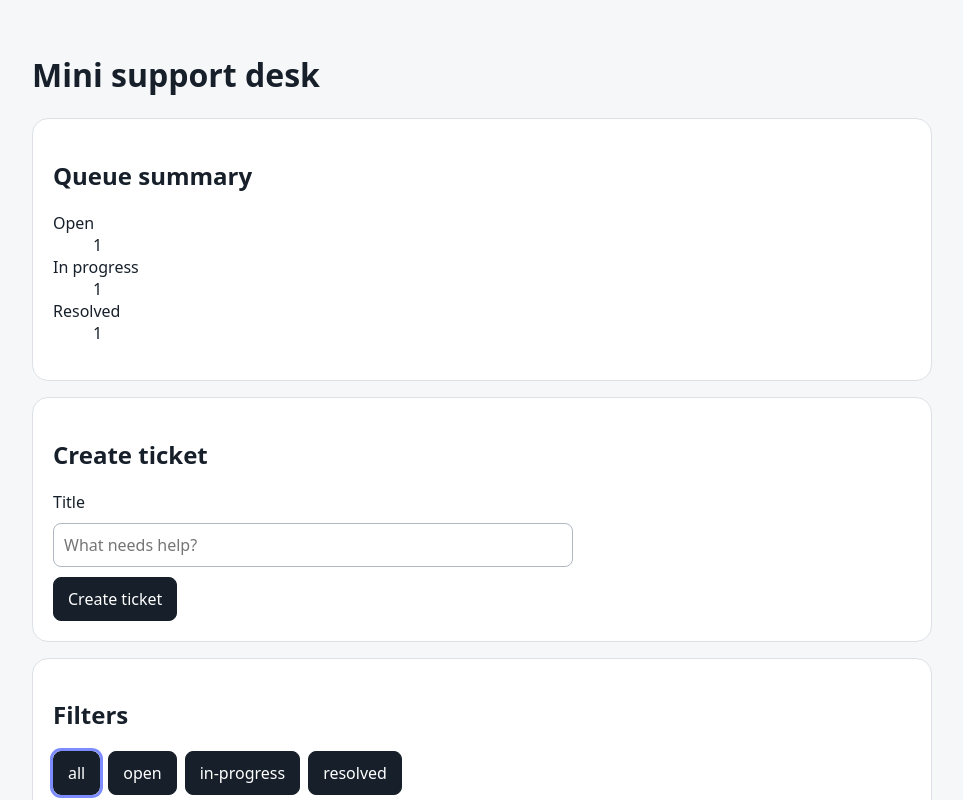
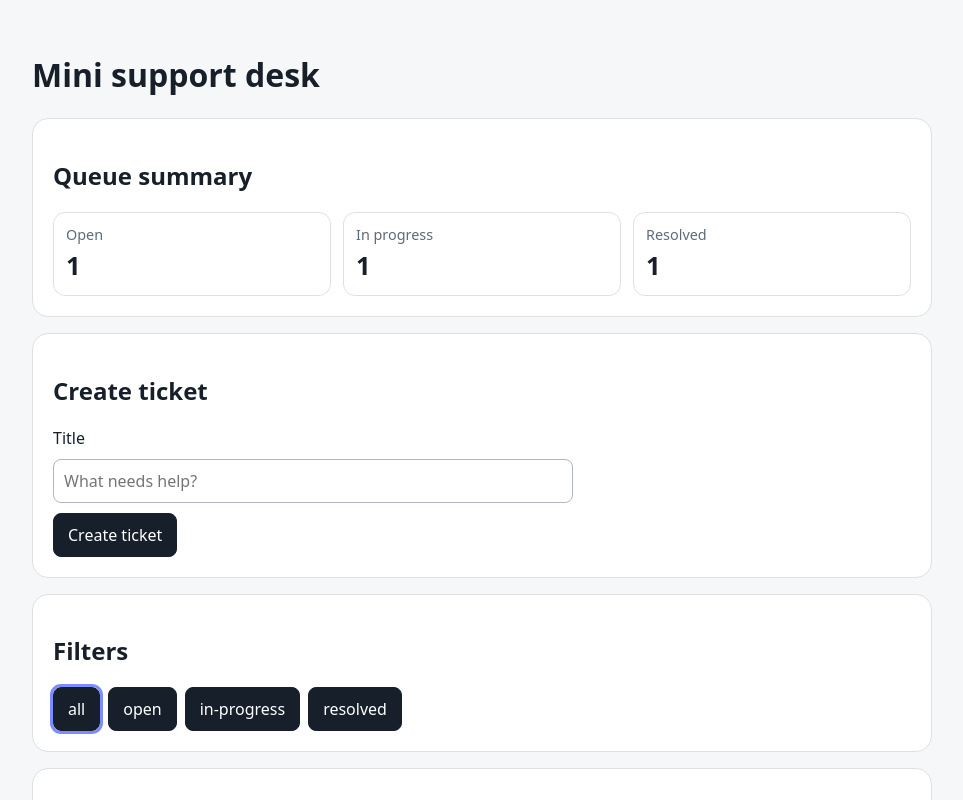
Before and after one commit to anselmdk/feature-spec-md-demo, a React (Vite) app: page / in a window 1280 px wide. Shown: the top 800 px of the page, without its empty margins (158-1121 px from the left). Built offline with nearby package versions, Linux system fonts and the light colour scheme.

Commit message:
Style queue summary demo feature

```diff
--- a/src/styles.css
+++ b/src/styles.css
@@ -50,6 +50,30 @@ button {
   padding: 10px 14px;
 }
 
+.summary-grid {
+  display: grid;
+  grid-template-columns: repeat(auto-fit, minmax(140px, 1fr));
+  gap: 12px;
+  margin: 0;
+}
+
+.summary-grid div {
+  border: 1px solid #dde1e6;
+  border-radius: 12px;
+  padding: 12px;
+}
+
+.summary-grid dt {
+  color: #5d6b7a;
+  font-size: 0.9rem;
+}
+
+.summary-grid dd {
+  font-size: 1.6rem;
+  font-weight: 700;
+  margin: 4px 0 0;
+}
+
 .filters {
   display: flex;
   flex-wrap: wrap;
```
